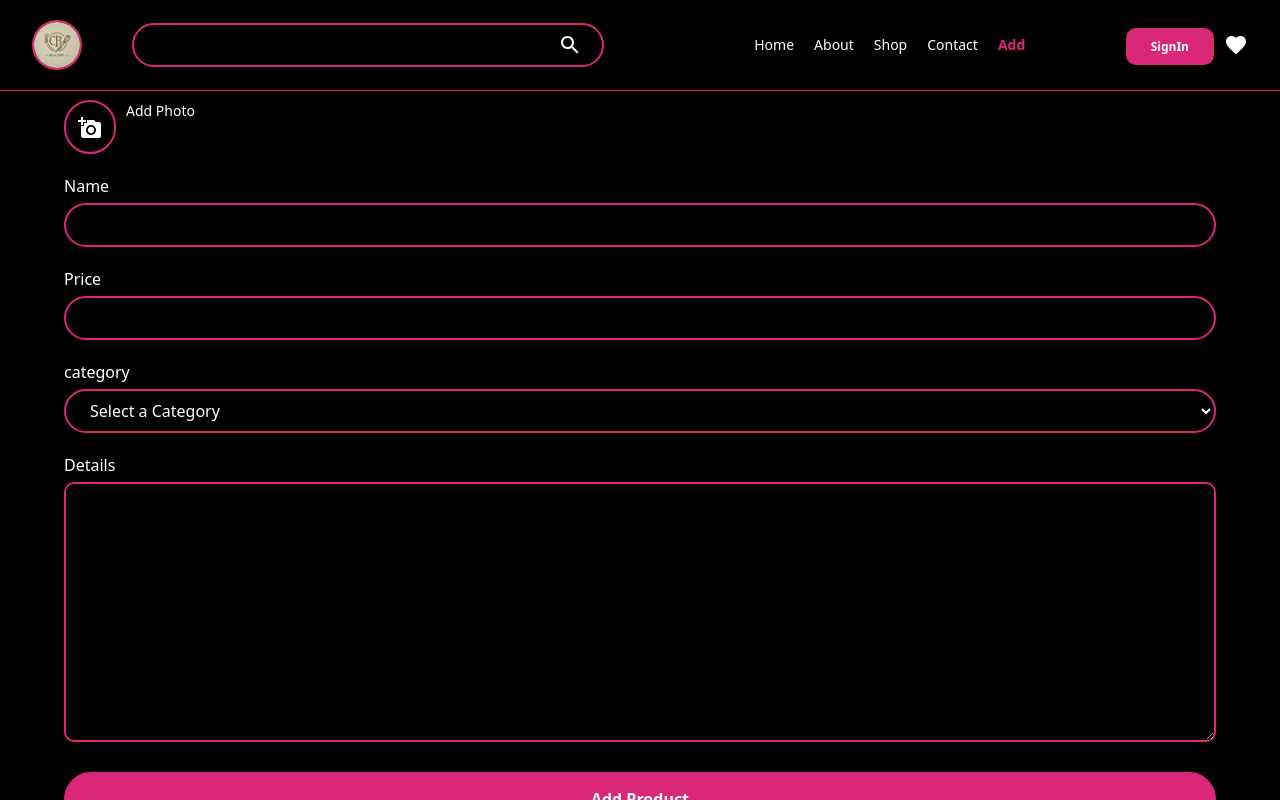
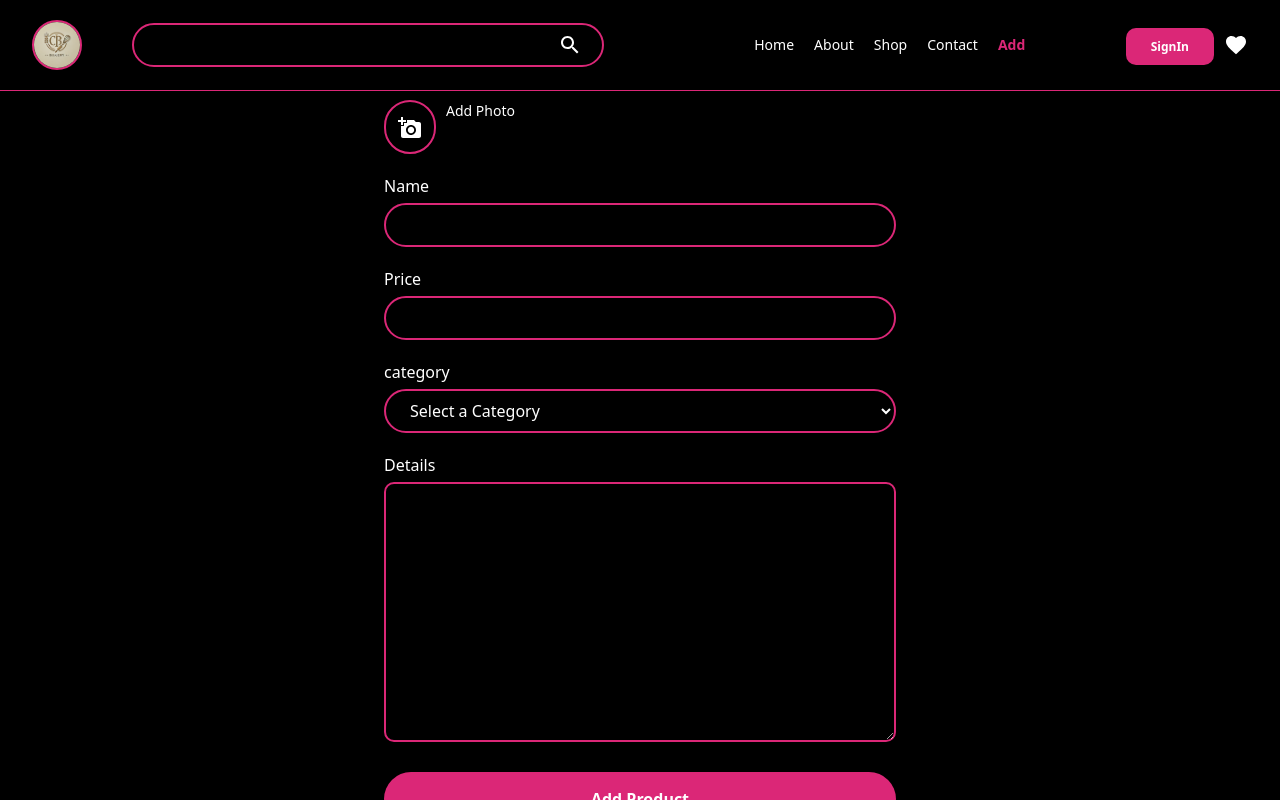
Before and after one commit to Eche00/chiomy-bakery, a React (Vite) app: page /add in a window 1280 px wide. Both pictures are taken after a click on the button "Get started". Built offline with nearby package versions, Linux system fonts and the light colour scheme; no server answers; the database is empty.

Commit message:
add product success ui

```diff
--- a/src/Pages/AddProduct.jsx
+++ b/src/Pages/AddProduct.jsx
@@ -129,14 +129,14 @@ function AddProduct() {
         {/* form success  */}
         {success && (
           <div className=" fixed top-[0] w-full h-full bg-black/20 backdrop-blur-sm text-white flex items-center justify-center">
-            <p className=" bg-green-600/70 font-bold text-[20px] p-[20px] rounded-[10px] backdrop-blur-sm">
+            <p className=" bg-black border-2 border-pink-600 font-bold text-[20px] px-[30px] py-[10px] rounded-[10px] backdrop-blur-sm">
               product Added!
             </p>
           </div>
         )}
 
         <form
-          className="w-[90%] mx-auto overflow-scroll  h-fit pb-[100px]"
+          className="md:w-[40%] w-[90%] mx-auto overflow-scroll  h-fit pb-[100px]"
           onSubmit={handleSubmit}>
           <div className=" flex items-startgap-[5px] my-5 gap-[10px]">
             <label
--- a/src/Pages/SignIn.jsx
+++ b/src/Pages/SignIn.jsx
@@ -56,7 +56,7 @@ function SignIn() {
             Sign in
           </h1>
 
-          <form onSubmit={handleLogin} className="w-[80%] mx-auto">
+          <form onSubmit={handleLogin} className="w-[80%] mx-auto md:w-[40%]">
             <div className=" flex flex-col gap-[5px] my-5">
               <p>Email:</p>
               <input
--- a/src/Pages/SignUp.jsx
+++ b/src/Pages/SignUp.jsx
@@ -72,7 +72,7 @@ function SignUp() {
             Sign up
           </h1>
 
-          <form onSubmit={handleSubmit} className="w-[80%] mx-auto">
+          <form onSubmit={handleSubmit} className="w-[80%] mx-auto md:w-[40%]">
             <div className=" flex flex-col gap-[5px] my-5">
               <p>Name:</p>
               <input
```
